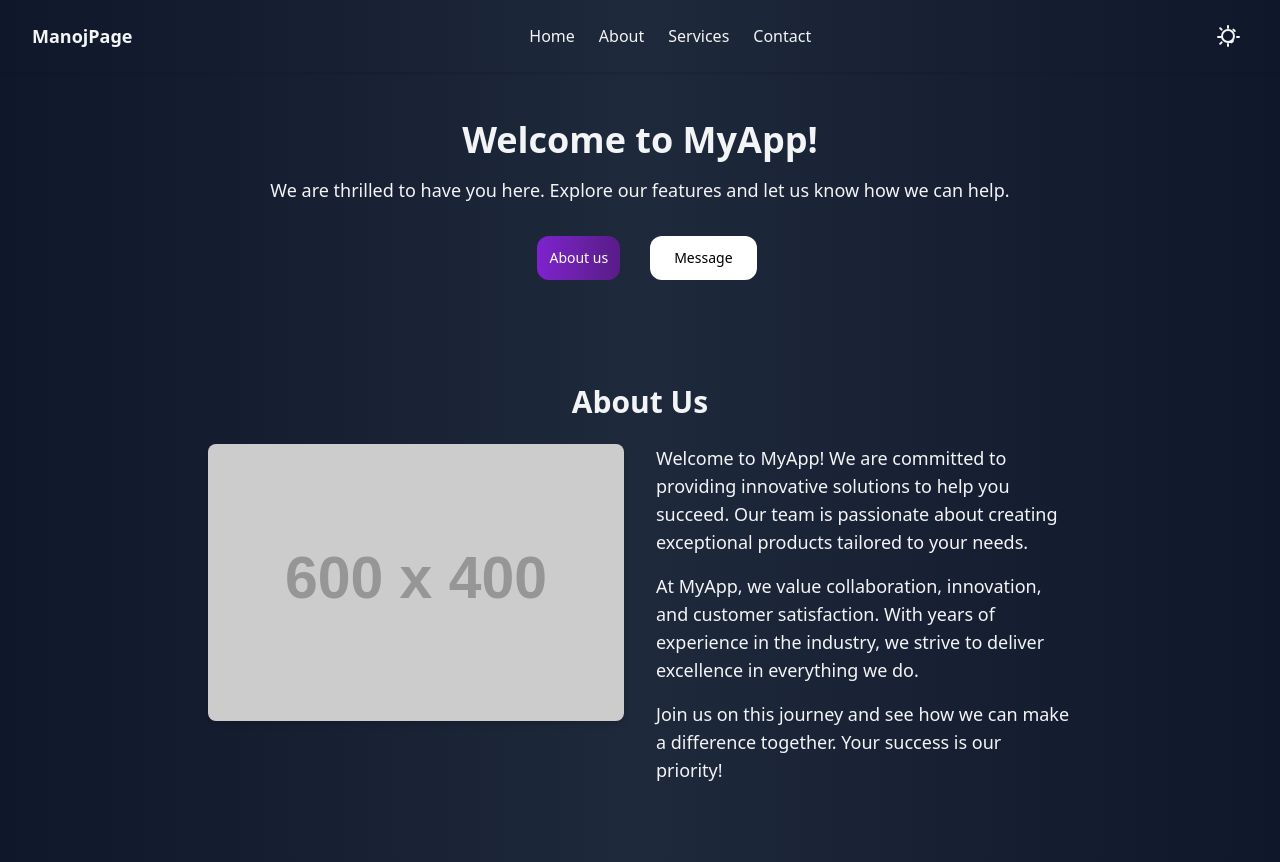
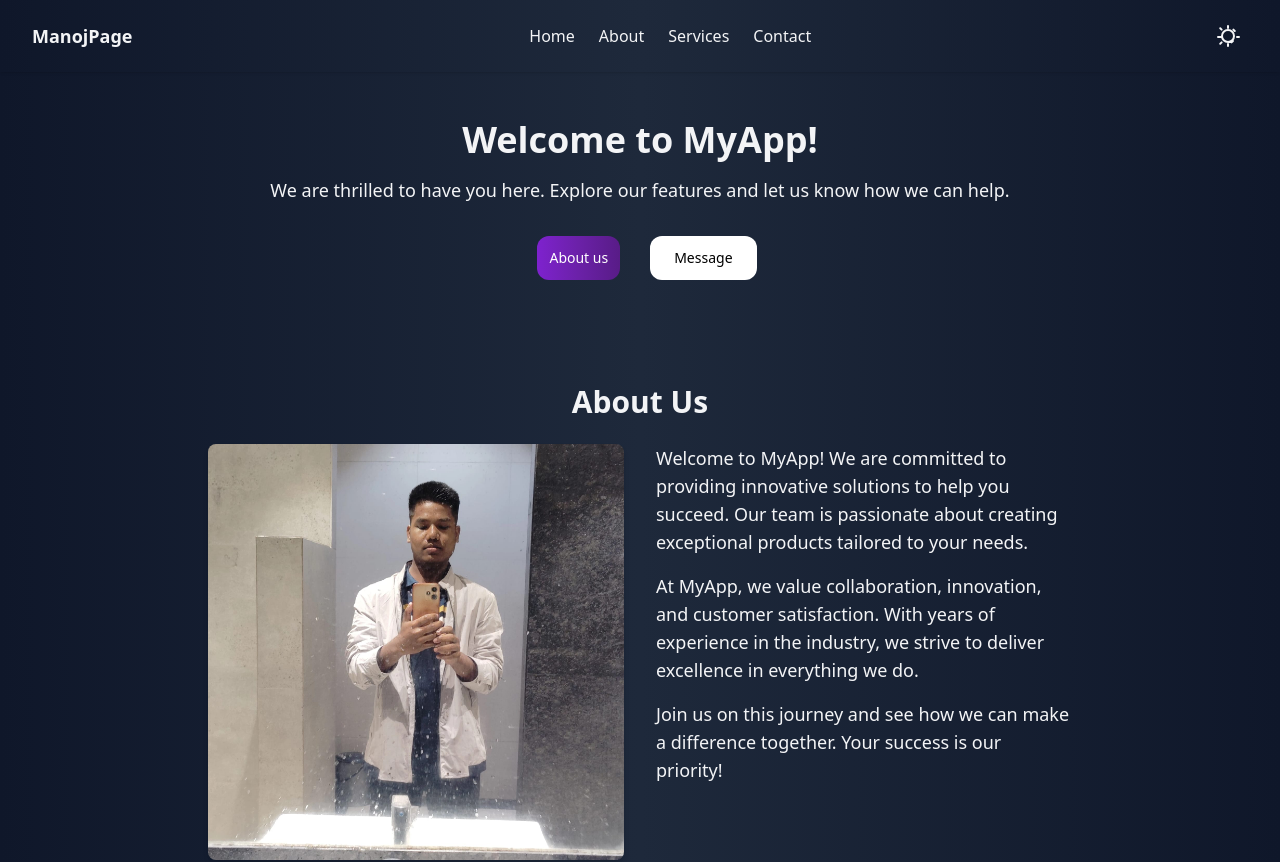
Before and after one commit to Manojroy1432/motion-react, a React (Vite) app: page / in a window 1280 px wide. Shown: the top 862 px of the page. Built offline with nearby package versions, Linux system fonts and the light colour scheme.

Commit message:
add something

```diff
--- a/index.html
+++ b/index.html
@@ -4,7 +4,7 @@
     <meta charset="UTF-8" />
     <link rel="icon" type="image/svg+xml" href="/vite.svg" />
     <meta name="viewport" content="width=device-width, initial-scale=1.0" />
-    <title>Vite + React</title>
+    <title>Profile</title>
   </head>
   <body>
     <div id="root"></div>
--- a/package.json
+++ b/package.json
@@ -1,4 +1,5 @@
 {
+  "homepage":"https://github.com/Manojroy1432/motion-react.git",
   "name": "motion",
   "private": true,
   "version": "0.0.0",
--- a/src/component/About.jsx
+++ b/src/component/About.jsx
@@ -1,7 +1,7 @@
 // About.jsx
 import React from "react";
 import { motion } from "motion/react";
-
+import photo from "../assets/ManojPhoto.jpeg";
 const About = () => {
   return (
     <section className=" py-12" id="About">
@@ -24,7 +24,7 @@ const About = () => {
               initial={{ opacity: 0, scale: 0 }}
               whileInView={{ opacity: 1, scale: 1 }}
               transition={{ type: "spring", duration: 1, delay: 0.3 }}
-              src="https://via.placeholder.com/600x400"
+              src={photo}
               alt="About Us"
               className="rounded-lg shadow-md"
             />
```
Also changed, not shown: src/assets/ManojPhoto.jpeg (added).
